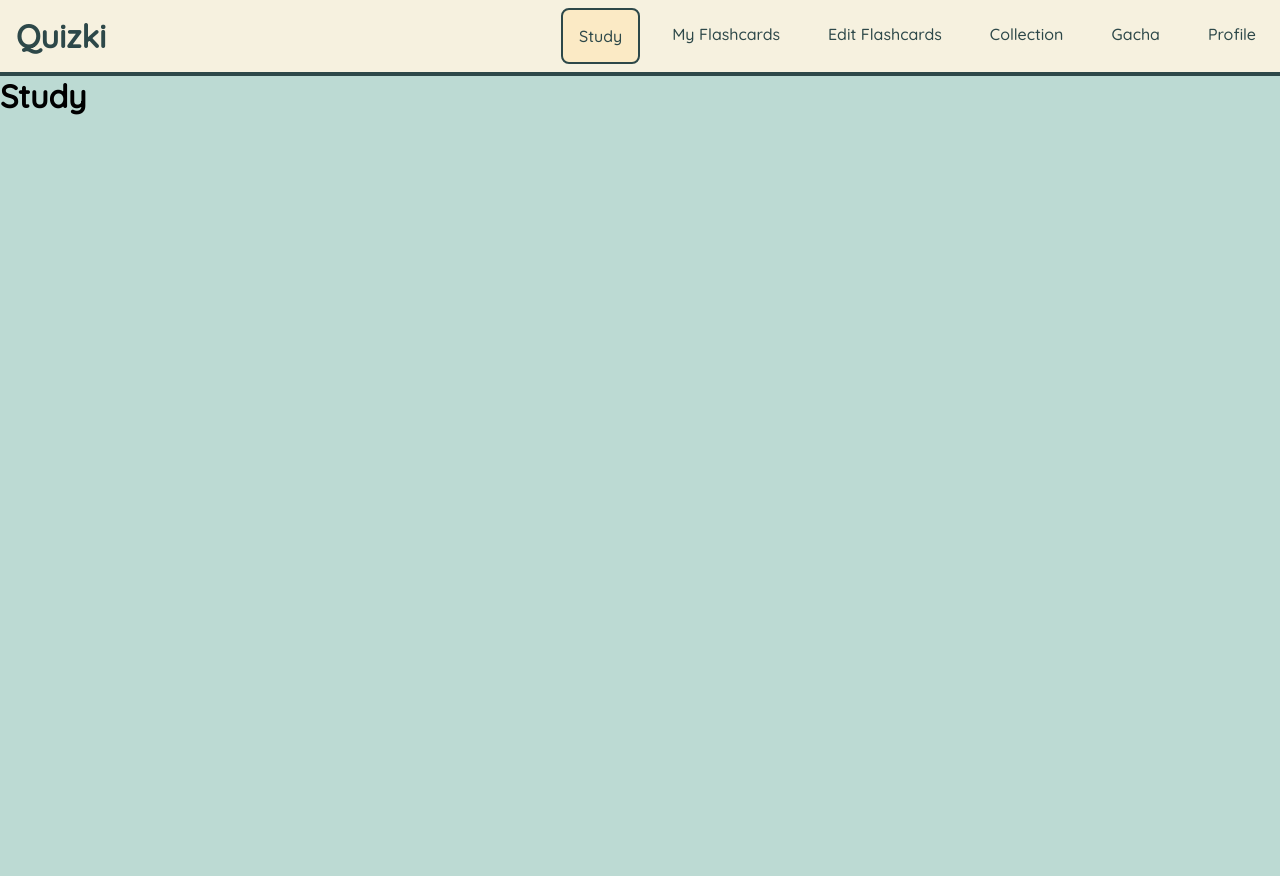
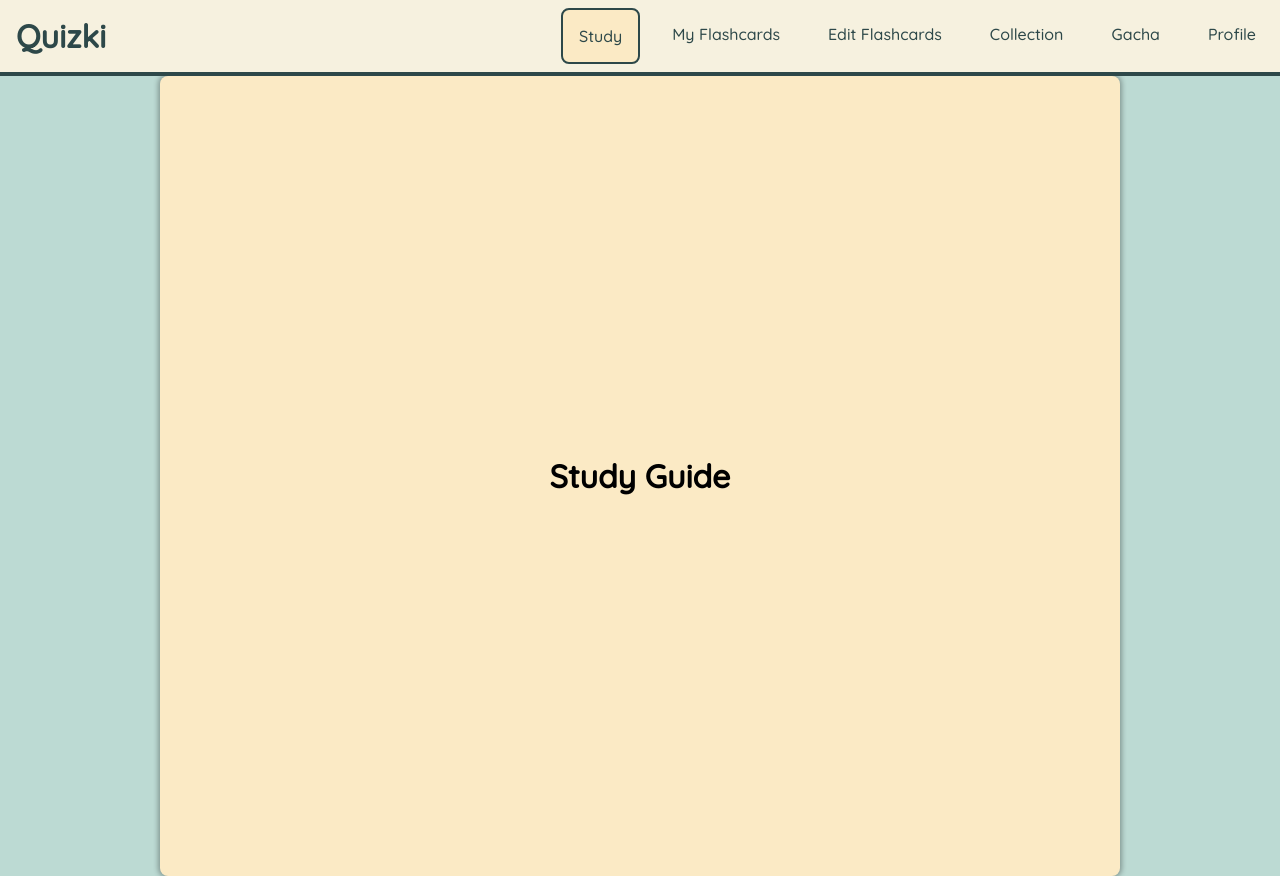
Before and after one commit to jaytan3966/Quizki, a React (Vite) app in the folder client/: page /study in a window 1280 px wide. Before the commit the page ends 800 px from the top, so only its background shows below. Built offline with nearby package versions, Linux system fonts and the light colour scheme.

Commit message:
beginning studying

```diff
--- a/client/src/pages/Study.css
+++ b/client/src/pages/Study.css
@@ -0,0 +1,17 @@
+.paper{
+  display: flex;
+  justify-content: center; /* Center content horizontally */
+  align-items: center; /* Center content vertically */
+  position: relative;
+  border-radius: 0.5rem; /* Rounded corners */
+  box-shadow: 0 0 5px 2px rgba(0, 0, 0, 0.3); /* Add a shadow effect */
+  background-color: #fbeac5;
+  color: black;
+  transform-style: preserve-3d; /* Enable 3D transformations */
+  height: 100%;
+  width: 75%;
+  cursor: pointer; /* Change the cursor to a pointer */
+  transition: 150ms; /* Smooth transition for transformations */
+  transform: perspective(1000px) rotateY(var(--rotate-y, 0)); /* Perspective effect */
+  margin: auto;
+}
--- a/client/src/pages/Study.jsx
+++ b/client/src/pages/Study.jsx
@@ -1,10 +1,10 @@
 import React, { useState } from 'react';
 import './Study.css';
-import FlashcardList from '../components/FlashcardList.jsx';
-function Study() {
+
+export default function Study() {
     return (
-        <h1>Study</h1>
+        <div className='paper'>
+            <h1>Study Guide</h1>
+        </div>
     );
 }
-
-export default Study;
```
